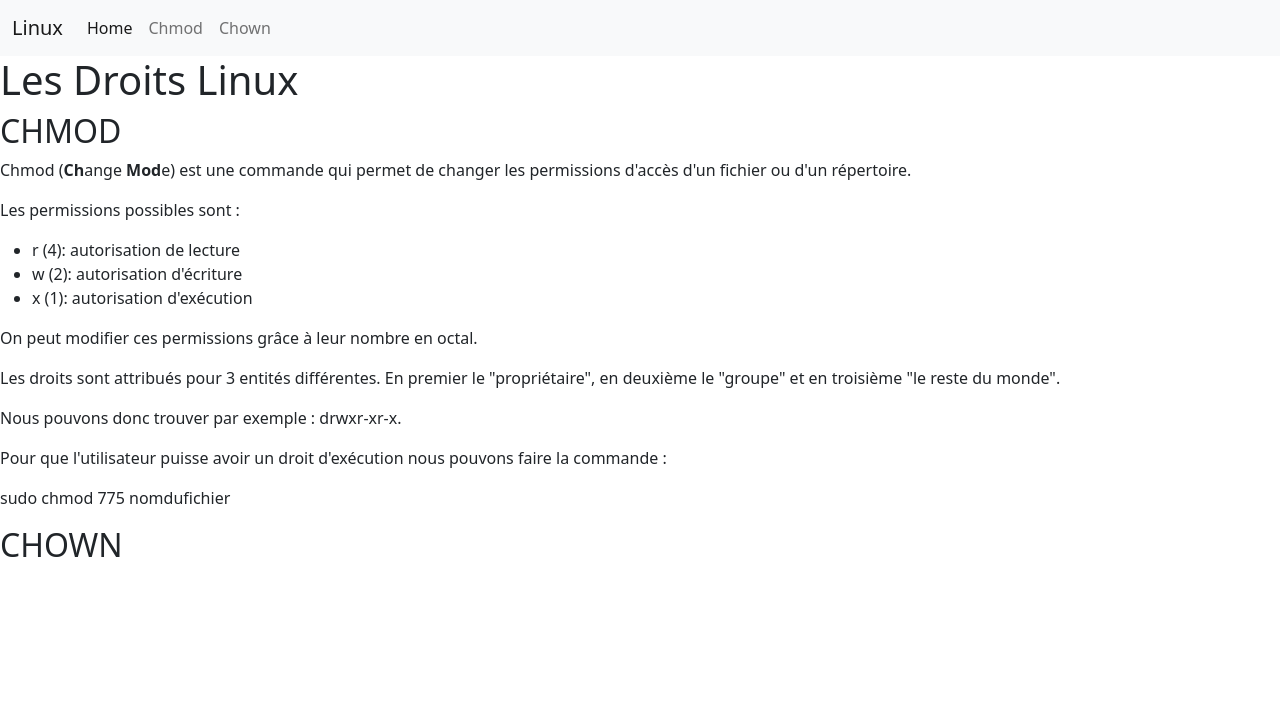
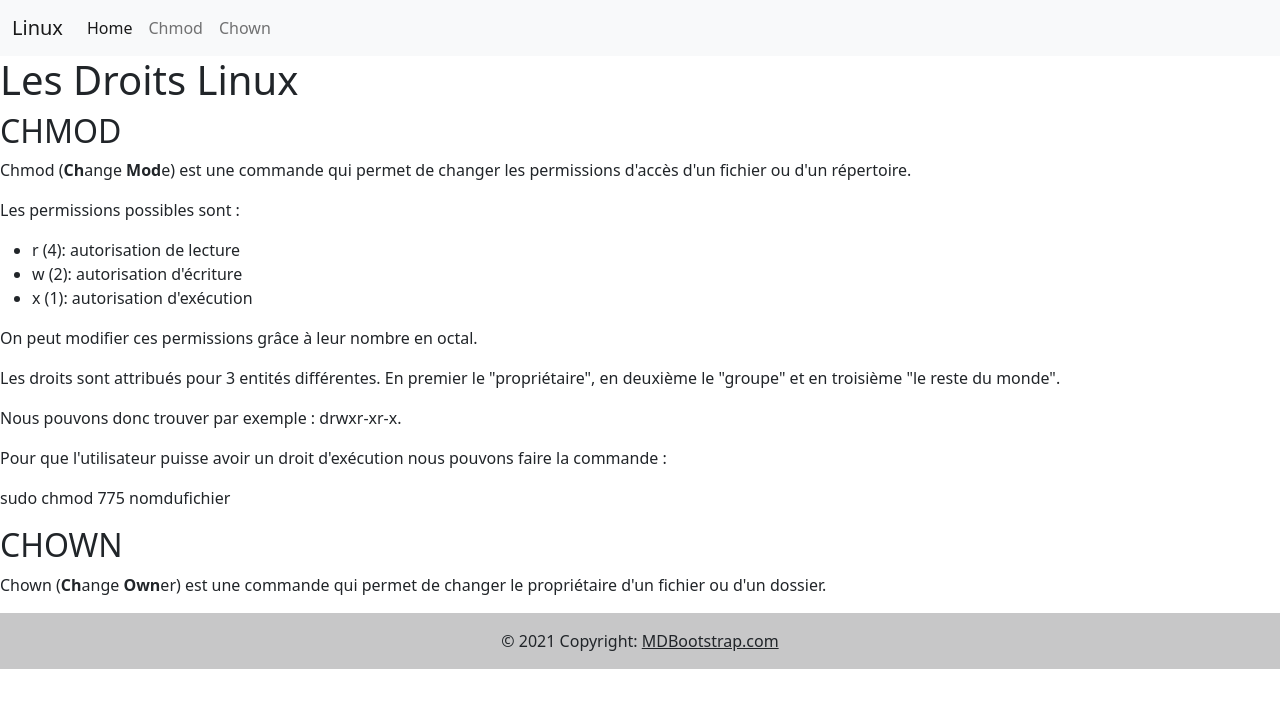
Before and after one commit to Lauryq/jour01, a plain HTML site: page exercice4/index.html in a window 1280 px wide. Drawn offline with nearby package versions, Linux system fonts and the light colour scheme.

Commit message:
début description chown + ajout footer

```diff
--- a/exercice4/index.html
+++ b/exercice4/index.html
@@ -55,9 +55,18 @@
     </section>
     <section>
         <h2>CHOWN</h2>
+        <p>Chown (<span>Ch</span>ange <span>Own</span>er) est une commande qui permet de changer le propriétaire d'un fichier ou d'un dossier.</p>
 
     </section>
 
+    <footer class="bg-light text-center text-lg-start">
+        <!-- Copyright -->
+        <div class="text-center p-3" style="background-color: rgba(0, 0, 0, 0.2);">
+            © 2021 Copyright:
+            <a class="text-dark" href="https://mdbootstrap.com/">MDBootstrap.com</a>
+        </div>
+        <!-- Copyright -->
+    </footer>
 
     <script src="https://cdn.jsdelivr.net/npm/bootstrap@5.1.1/dist/js/bootstrap.bundle.min.js"
         integrity="sha384-/bQdsTh/da6pkI1MST/rWKFNjaCP5gBSY4sEBT38Q/9RBh9AH40zEOg7Hlq2THRZ"
```
